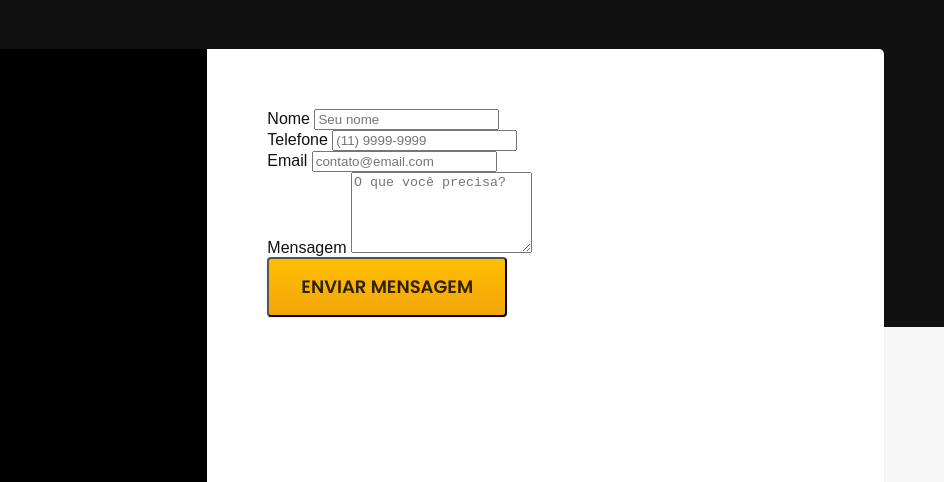
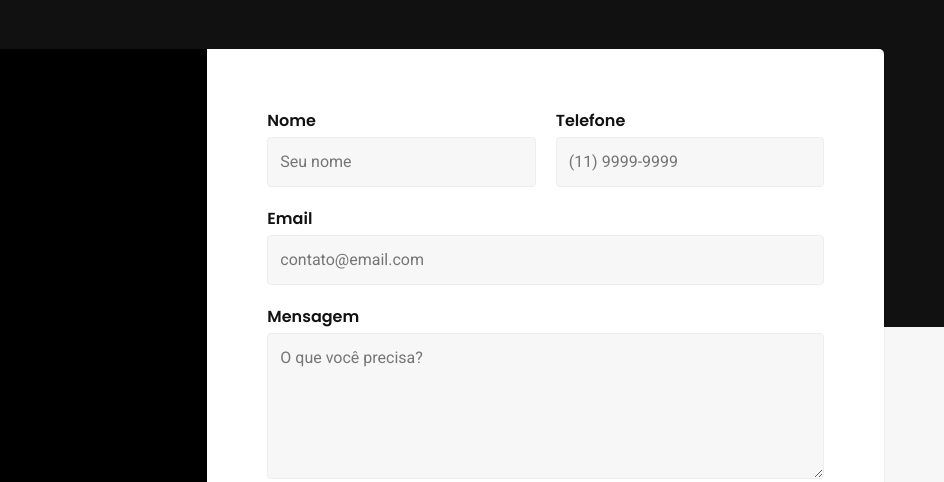
Before and after one commit to CaioBucciarelli/bikcraft, a plain HTML site: page contato.html in a window 1280 px wide. Shown: the part 273-755 px from the top of the page, 336-1280 px from the left. Drawn offline with Linux system fonts and the light colour scheme.

Commit message:
pagina-contato-css-formulario

```diff
--- a/contato.html
+++ b/contato.html
@@ -62,15 +62,15 @@
               <label for="telefone">Telefone</label>
               <input type="text" id="telefone" name="telefone" placeholder="(11) 9999-9999">
             </div>
-            <div>
+            <div class="col-2">
               <label for="email">Email</label>
               <input type="email" id="email" name="email" placeholder="contato@email.com">
             </div>
-            <div>
+            <div class="col-2">
               <label for="mensagem">Mensagem</label>
               <textarea rows="5" type="text" id="mensagem" name="mensagem" placeholder="O que você precisa?"></textarea>
             </div>
-            <button class="botao">Enviar Mensagem</button>
+            <button class="botao col-2">Enviar Mensagem</button>
           </form>
         </section>
       </div>
--- a/css/utilidades/componentes.css
+++ b/css/utilidades/componentes.css
@@ -17,6 +17,8 @@
   color: var(--cor-p5);
   font: 600 1.125rem/1.35 "Poppins", sans-serif;
   max-width: max-content;
+  border: none;
+  cursor: pointer;
 }
 
 .botao:hover {
--- a/css/utilidades/formulario.css
+++ b/css/utilidades/formulario.css
@@ -0,0 +1,45 @@
+.form {
+  display: grid;
+  grid-template-columns: 1fr 1fr;
+  gap: 20px;
+}
+
+.form label {
+  display: block;
+  font: 600 1rem/1.5 'Poppins', sans-serif;
+  margin-bottom: 4px;
+}
+
+.form .col-2 {
+  grid-column: span 2;
+}
+
+.form input[type="text"],
+.form input[type="email"],
+.form textarea {
+  font: 400 1rem/1.5 "Roboto", sans-serif;
+  background: var(--cor-1);
+  border: 1px solid var(--cor-2);
+  padding: 12px;
+  border-radius: 4px;
+  width: 100%;
+  box-sizing: border-box;
+}
+
+.form input[type="text"]:focus,
+.form input[type="email"]:focus,
+.form textarea:focus {
+  outline: none;
+  border-color: var(--cor-p1);
+  background: var(--cor-0);
+  box-shadow: 0 0 0 2px #fea;
+}
+
+@media (max-width: 600px) {
+  .form {
+    grid-template-columns: 1fr;
+  }
+  .form .col-2 {
+    grid-column: 1;
+  }
+}
```
